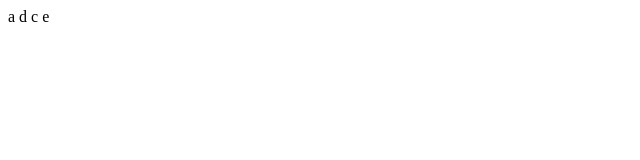
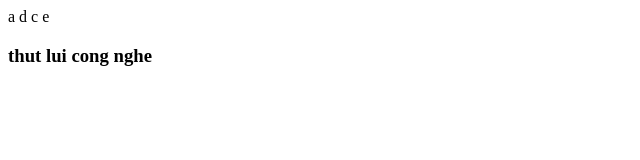
Before and after one commit to hoangluccos/testGit, a plain HTML site: page index.html in a window 1280 px wide. Shown: the whole page, without its empty margins (0-640 px from the left). Drawn offline with Linux system fonts and the light colour scheme.

Commit message:
thut lui cong nghe

```diff
--- a/index.html
+++ b/index.html
@@ -1 +1,3 @@
 a d c e
+
+<h3>thut lui cong nghe</h3>
```
